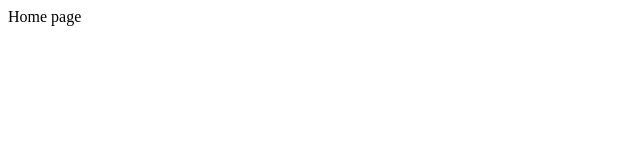
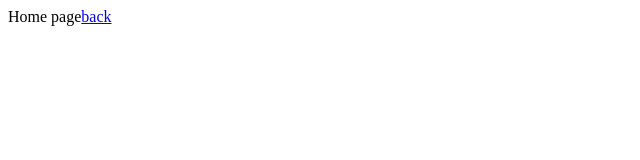
Before and after one commit to GACOSTA1988/web-app-firebase-auth-template, a React (Create React App) app: page / in a window 1280 px wide. Shown: the top 160 px of the page, without its empty margins (0-640 px from the left). Built offline with nearby package versions, Linux system fonts and the light colour scheme.

Commit message:
uupdaes to nav link

```diff
--- a/src/ui/modules/home/pages/home.tsx
+++ b/src/ui/modules/home/pages/home.tsx
@@ -1,9 +1,16 @@
 import React from 'react';
+import { NavLink } from 'react-router-dom';
 
 const HomePage: React.FunctionComponent = () => {
 
     return (
-       <div>Home page</div>
+       <div>Home page
+           <NavLink
+        to="/login"
+        >
+      back
+      </NavLink>
+       </div>
     );
 }
 
--- a/src/ui/modules/login/pages/login.tsx
+++ b/src/ui/modules/login/pages/login.tsx
@@ -1,21 +1,15 @@
 import React from 'react';
-import { Button } from "@material-ui/core"
-import { useHistory } from 'react-router-dom';
+import {  NavLink } from 'react-router-dom';
 
 const LoginPage: React.FunctionComponent = () => {
-  const history = useHistory();
-  const handleClick = () => {
-    alert('clicked')
-    history.push("/");
-  }
     return (
        <div>Login page
-         <Button
-          color="primary"
-          onClick={handleClick}
-          >
-          Login
-        </Button></div>
+       <NavLink
+        to="/"
+        >
+      LOGINNNNN
+      </NavLink>
+      </div>
     );
 }
 
```
